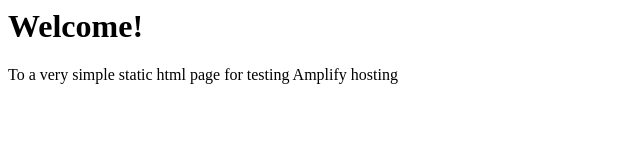
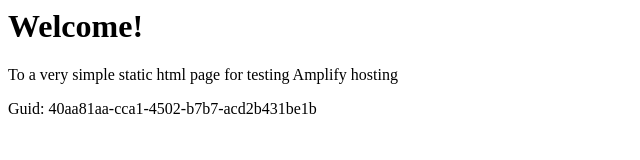
Before and after one commit to aws-aemilia-icn/Github-PR-Commit-Integration-Test-DoNotTouch-Gith-OKSLNVO2-v1-prod-ap-northeast-2, a website: page src/index.html in a window 1280 px wide. Shown: the whole page, without its empty margins (0-640 px from the left). Drawn offline with Linux system fonts and the light colour scheme.

Commit message:
commit from integ tests

```diff
--- a/src/index.html
+++ b/src/index.html
@@ -1,3 +1,5 @@
+
+
 <html lang="en">
 
 <head>
@@ -10,6 +12,6 @@
 <body>
     <h1>Welcome!</h1>
     <p>To a very simple static html page for testing Amplify hosting</p>
-</body>
+    <p>Guid: 40aa81aa-cca1-4502-b7b7-acd2b431be1b</p></body>
 
 </html>
```
